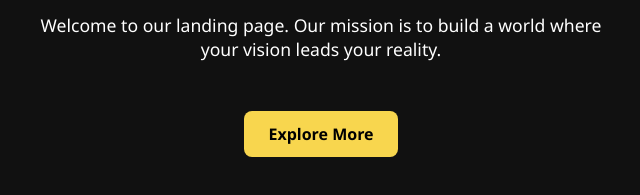
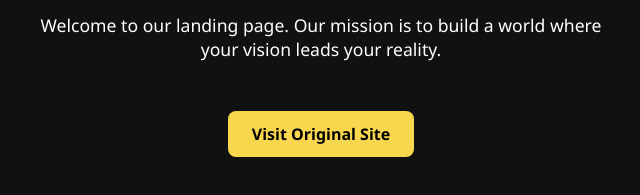
Before and after one commit to zmanfromtt/LionV1sion, a plain HTML site: page index.html in a window 1280 px wide. Shown: the part 417-612 px from the top of the page, without its empty margins (319-959 px from the left). Drawn offline with Linux system fonts and the light colour scheme.

Commit message:
Update index.html

```diff
--- a/index.html
+++ b/index.html
@@ -51,6 +51,6 @@
   <img class="logo" src="https://via.placeholder.com/120x120.png?text=Logo" alt="Lion Vision Logo" />
   <h1>Welcome to Lion Vision</h1>
   <p>Welcome to our landing page. Our mission is to build a world where your vision leads your reality.</p>
-  <a class="button" href="#">Explore More</a> <a href="https://lionv1sion-a-f-f-l.carrd.co></a>
+ <a class="button" href="https://lionv1sion-a-f-f-l.carrd.co" target="_blank">Visit Original Site</a>
 </body>
 </html>
```
